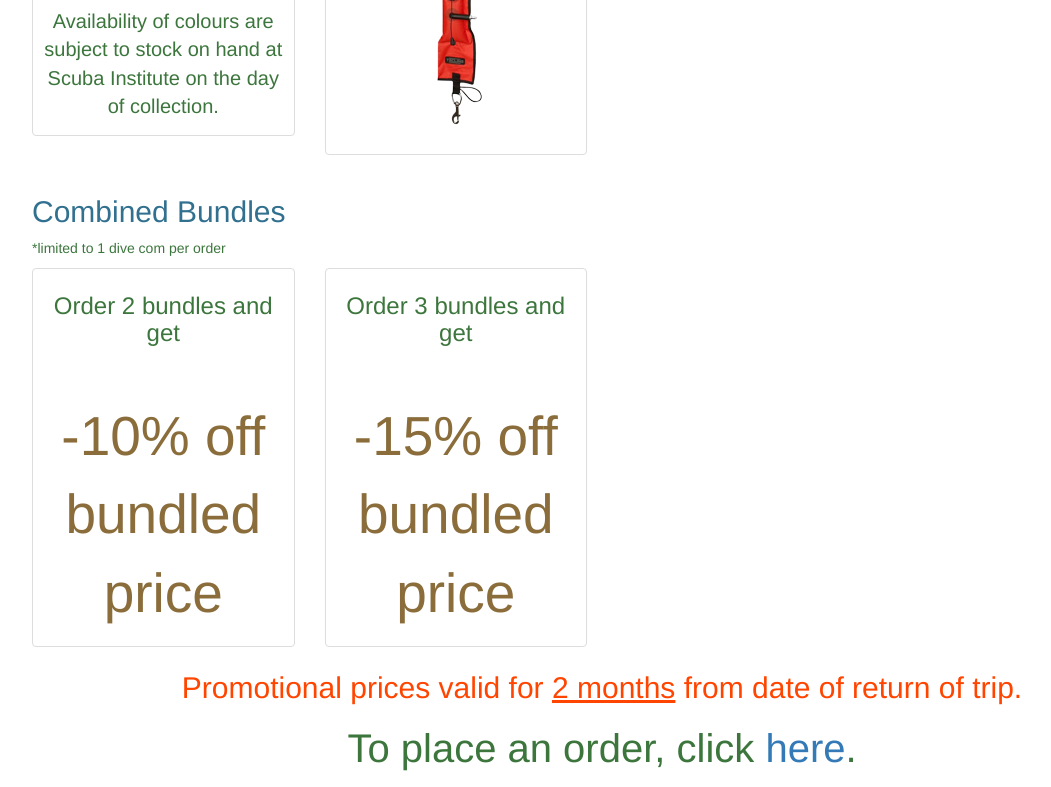
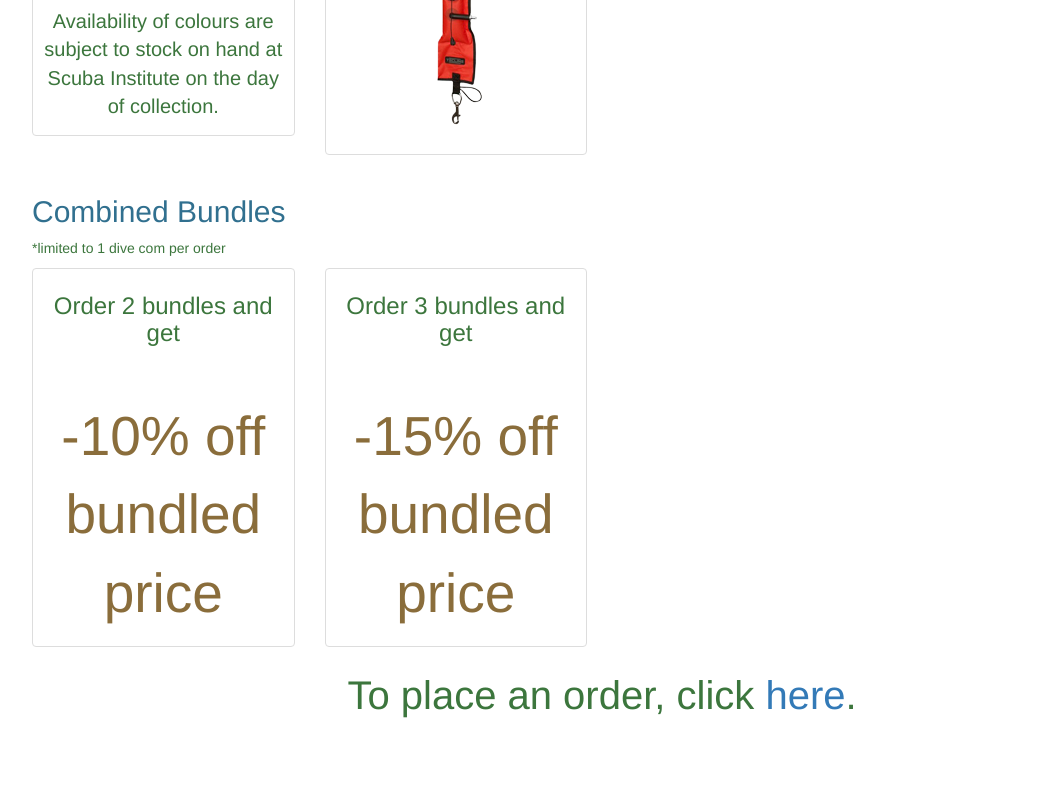
Before and after one commit to scubainstitute/scubainstitute.github.io, a plain HTML site: page Emailer.html in a window 1280 px wide. Shown: the part 2696-3483 px from the top of the page, without its empty margins (38-1089 px from the left). After the commit the page ends 3430 px from the top, so only its background shows below. Drawn offline with nearby package versions, Linux system fonts and the light colour scheme.

Commit message:
deleted 2 months

```diff
--- a/Emailer.html
+++ b/Emailer.html
@@ -235,7 +235,7 @@
         <!--ROW 13-->
         <div class="row">
             <div class="col-lg-12 col-md-12 col-sm-12 col-xs-12">
-                <p class="text-order text-success text-center month">Promotional prices valid for <u>2 months</u> from date of return of trip.</p>
+                <!--<p class="text-order text-success text-center month">Promotional prices valid for <u>2 months</u> from date of return of trip.</p>-->
                 <p class="text-order text-success text-center">To place an order, click <a href="https://goo.gl/forms/SvqjFI8DK6sRRfcf1" target="_blank">here</a>.</p>
             </div>
         </div>
```
